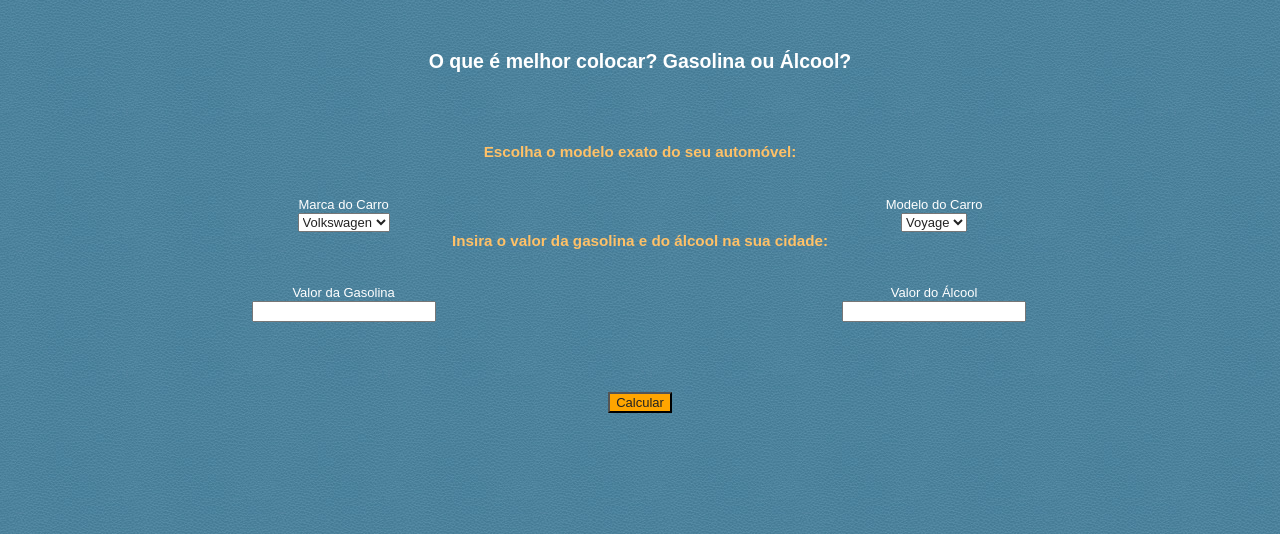
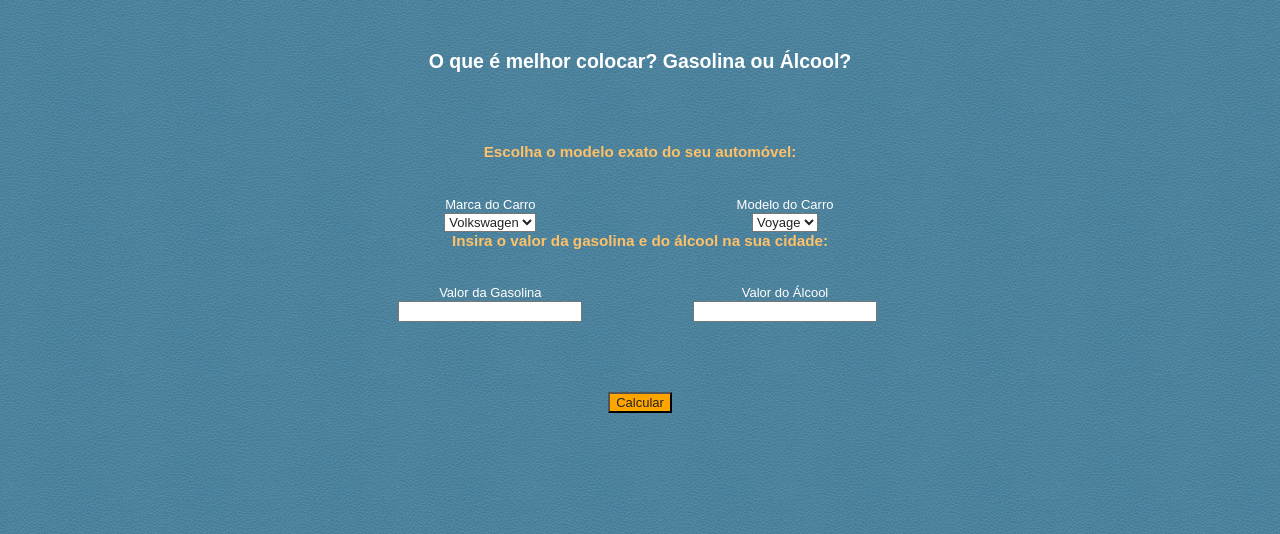
Before and after one commit to andre2101/fuel-control, a Django app: template template/index.html in a window 1280 px wide. Shown: the part 266-800 px from the top of the page. Run offline with Django 3.2, Linux system fonts and the light colour scheme; the template is opened without the code that fills it, so the values that code supplies are empty; parts of the project's set-up code (start-up, migrations or seed data) failed here and were passed over; some libraries are stand-ins or nearby versions.

Commit message:
melhorando a estrutura do index

```diff
--- a/template/index.html
+++ b/template/index.html
@@ -39,17 +39,21 @@
 	</div>
 
 	<div class="row">
-		<div class="sixcol">
+		<div class="threecol">
+		</div>
+		<div class="threecol">
 			<label for="marca">Marca do Carro</label>
 			<select name="marca">
 				<option value="volkswagen">Volkswagen</option>
 			</select>
 		</div>
-		<div class="sixcol last">
+		<div class="threecol">
 			<label for="modelo">Modelo do Carro</label>
 			<select name="modelo">
 				<option value="voyage">Voyage</option>
 			</select>
+		</div>
+		<div class="threecol last">
 		</div>
 	</div>
 
@@ -60,13 +64,17 @@
 	</div>
 
 	<div class="row">
-		<div class="sixcol">
+		<div class="threecol">
+		</div>
+		<div class="threecol">
 			<label for="gasolina">Valor da Gasolina</label>
 			<input type="text" name="gasolina" />
 		</div>
-		<div class="sixcol last">
+		<div class="threecol">
 			<label for="alcool">Valor do Álcool</label>
 			<input type="text" name="alcool" />
+		</div>
+		<div class="threecol last">
 		</div>
 	</div>
 
```
